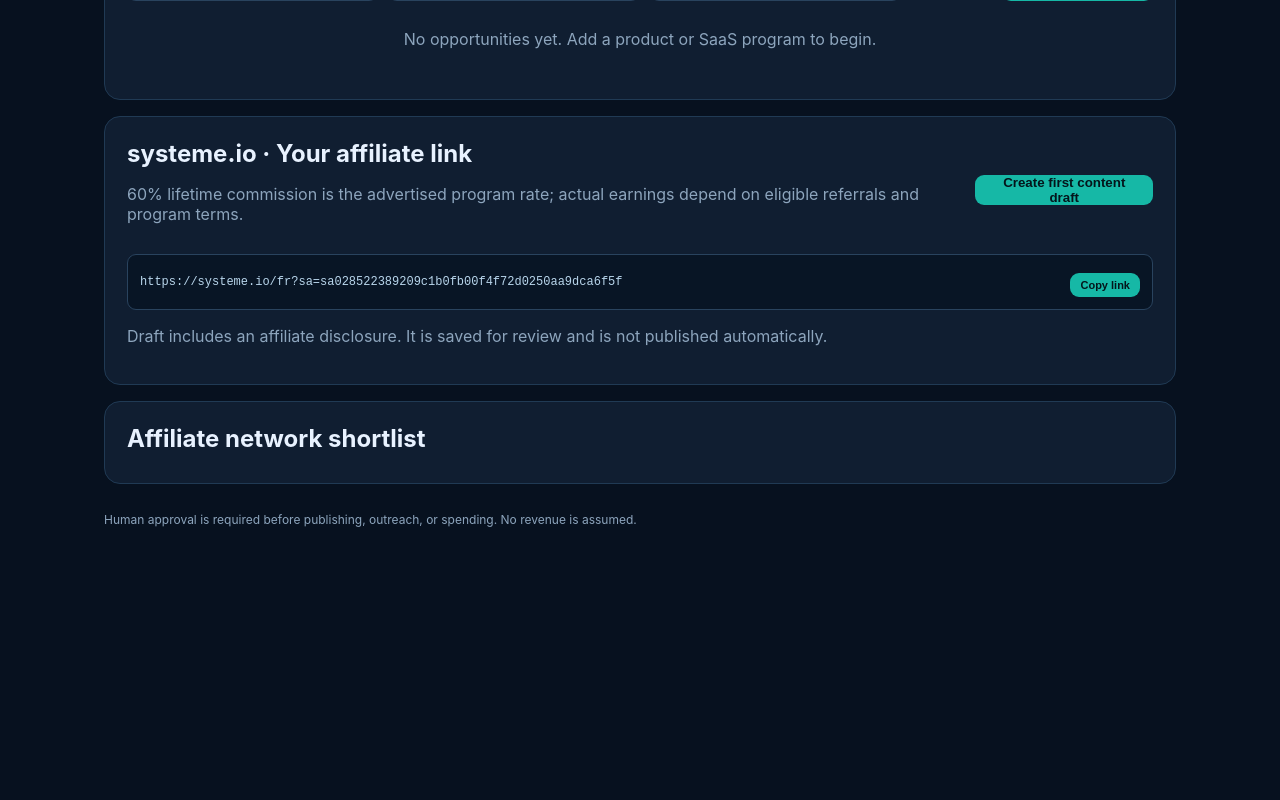
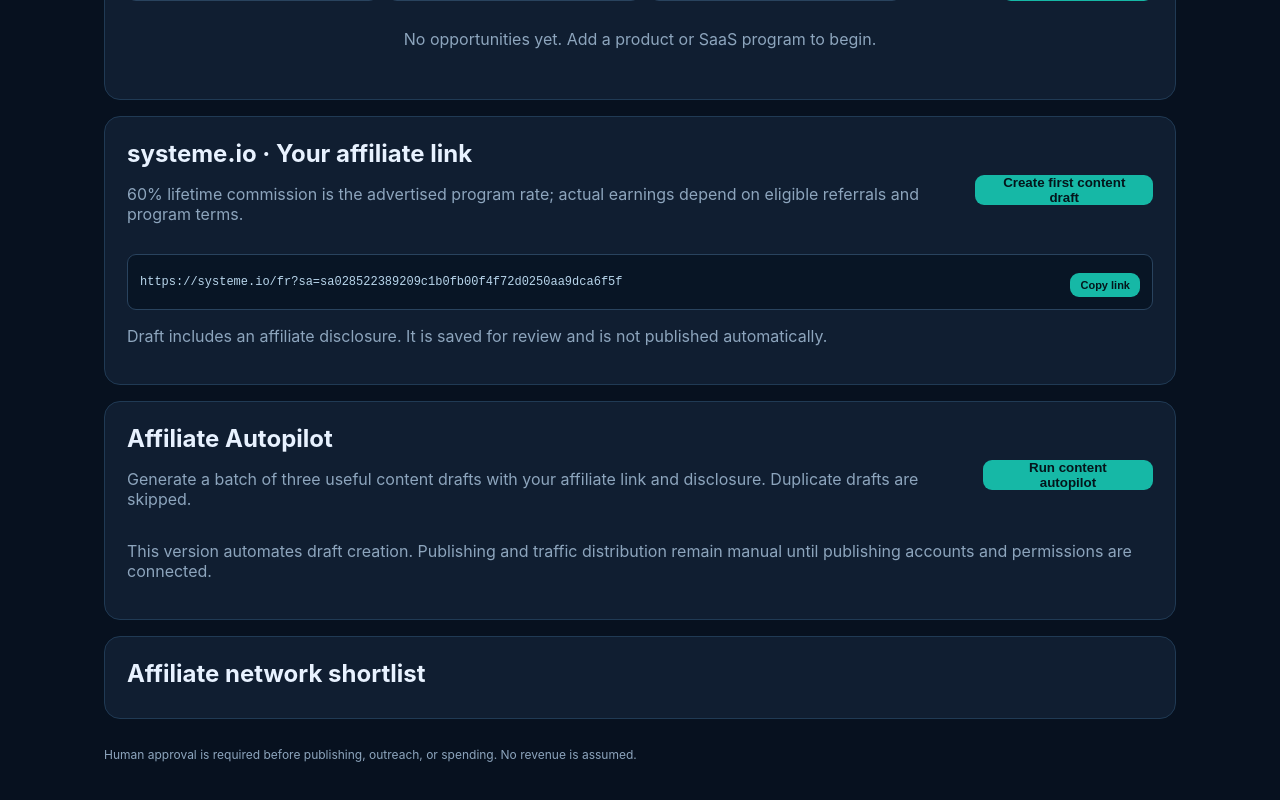
Before and after one commit to abysscv2fa/autonomous-affiliate-platform, a Nuxt app in the folder frontend/: page / in a window 1280 px wide. Shown: the part 1046-1846 px from the top of the page. Before the commit the page ends 1615 px from the top, so only its background shows below. Built offline with nearby package versions, Linux system fonts and the light colour scheme; no server answers.

Commit message:
Add one-click affiliate autopilot control

```diff
--- a/frontend/pages/index.vue
+++ b/frontend/pages/index.vue
@@ -8,6 +8,16 @@
 const productName = ref(''), vendor = ref(''), commission = ref(20), recurring = ref(false), evidence = ref(3)
 const systemeAffiliateLink = 'https://systeme.io/fr?sa=sa028522389209c1b0fb00f4f72d0250aa9dca6f5f'
 const draftBusy = ref(false), draftMessage = ref('')
+const autopilotBusy = ref(false), autopilotMessage = ref('')
+async function runAutopilot() {
+  autopilotBusy.value = true; autopilotMessage.value = ''
+  try {
+    const result: any = await $fetch(api + '/api/autopilot/run', { method: 'POST' })
+    autopilotMessage.value = `Autopilot created ${result.created} new drafts; ${result.drafts_total} drafts now in the campaign. Review before publishing.`
+    await refresh()
+  } catch (e: any) { autopilotMessage.value = e?.data?.detail || 'Autopilot could not run.' }
+  finally { autopilotBusy.value = false }
+}
 async function createSystemeDraft() {
   const campaign = campaigns.value.find((c: any) => c.name === 'SaaS Tools for Small Businesses')
   if (!campaign) { draftMessage.value = 'Load the SaaS starter shortlist first.'; return }
@@ -70,6 +80,7 @@
     <section class="panel"><div class="panel-head"><div><h2>Start SaaS campaign</h2><p class="muted">Load an initial shortlist with commission terms linked to official vendor pages.</p></div><button :disabled="seedBusy" @click="loadSaaSStarter">{{ seedBusy ? "Loading…" : "Load SaaS starter shortlist" }}</button></div><p v-if="seedMessage" class="muted">{{ seedMessage }}</p></section>
     <section class="panel"><h2>AI Research Agent · Opportunity intake</h2><p class="muted">Add a candidate program using facts verified from its official page. The score prioritizes research; it is not a revenue forecast.</p><form @submit.prevent="addOpportunity"><input v-model="productName" placeholder="Product / SaaS name" required minlength="2"><input v-model="vendor" placeholder="Vendor name"><input v-model.number="commission" type="number" min="0" max="100" step="0.5" aria-label="Commission percent"><label class="check"><input v-model="recurring" type="checkbox"> Recurring</label><button :disabled="researchBusy">{{ researchBusy ? 'Saving…' : 'Score opportunity' }}</button></form><p v-if="researchError" class="error">{{ researchError }}</p><div v-for="o in opportunities" :key="o.id" class="campaign"><div><b>{{ o.product_name }}</b><small>{{ o.vendor_name || 'Vendor not specified' }} · {{ o.network }} · {{ o.commission_pct }}% {{ o.recurring ? 'recurring' : 'one-time' }}</small><small v-if="o.ai_brief" class="brief">{{ o.ai_brief }}</small></div><div class="score"><b>{{ o.score }}/100</b><small>{{ o.recommendation.replaceAll('_',' ') }}</small><button class="mini" @click="analyzeOpportunity(o.id)">Analyze</button></div></div><div v-if="!opportunities.length" class="empty">No opportunities yet. Add a product or SaaS program to begin.</div></section>
     <section class="panel"><div class="panel-head"><div><h2>systeme.io · Your affiliate link</h2><p class="muted">60% lifetime commission is the advertised program rate; actual earnings depend on eligible referrals and program terms.</p></div><button :disabled="draftBusy" @click="createSystemeDraft">{{ draftBusy ? 'Creating…' : 'Create first content draft' }}</button></div><div class="affiliate-link"><code>{{ systemeAffiliateLink }}</code><button class="mini" @click="globalThis.navigator?.clipboard?.writeText(systemeAffiliateLink)">Copy link</button></div><p v-if="draftMessage" class="muted">{{ draftMessage }}</p><p class="muted">Draft includes an affiliate disclosure. It is saved for review and is not published automatically.</p></section>
+    <section class="panel"><div class="panel-head"><div><h2>Affiliate Autopilot</h2><p class="muted">Generate a batch of three useful content drafts with your affiliate link and disclosure. Duplicate drafts are skipped.</p></div><button :disabled="autopilotBusy" @click="runAutopilot">{{ autopilotBusy ? 'Running…' : 'Run content autopilot' }}</button></div><p v-if="autopilotMessage" class="muted">{{ autopilotMessage }}</p><p class="muted">This version automates draft creation. Publishing and traffic distribution remain manual until publishing accounts and permissions are connected.</p></section>
     <section class="panel"><h2>Affiliate network shortlist</h2><div v-for="n in networks" :key="n.name" class="campaign"><div><b>{{ n.name }}</b><small>{{ n.best_for }} · {{ n.cost }}</small></div><a :href="n.url" target="_blank" rel="noopener">Official site ↗</a></div></section>
     <footer>Human approval is required before publishing, outreach, or spending. No revenue is assumed.</footer>
   </main>
```
